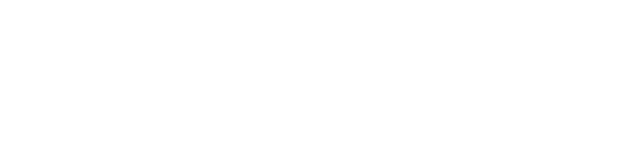
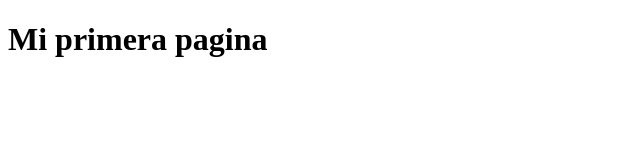
Before and after one commit to jgaviriaq/pagina1, a plain HTML site: page index.html in a window 1280 px wide. Shown: the whole page, without its empty margins (0-640 px from the left). Drawn offline with Linux system fonts and the light colour scheme.

Commit message:
cree el header

```diff
--- a/index.html
+++ b/index.html
@@ -7,6 +7,8 @@
     <title>Mi primera pagina</title>
 </head>
 <body>
-
+      <HEAder>
+          <h1>Mi primera pagina</h1>
+      </HEAder>
 </body>
 </html>
```
